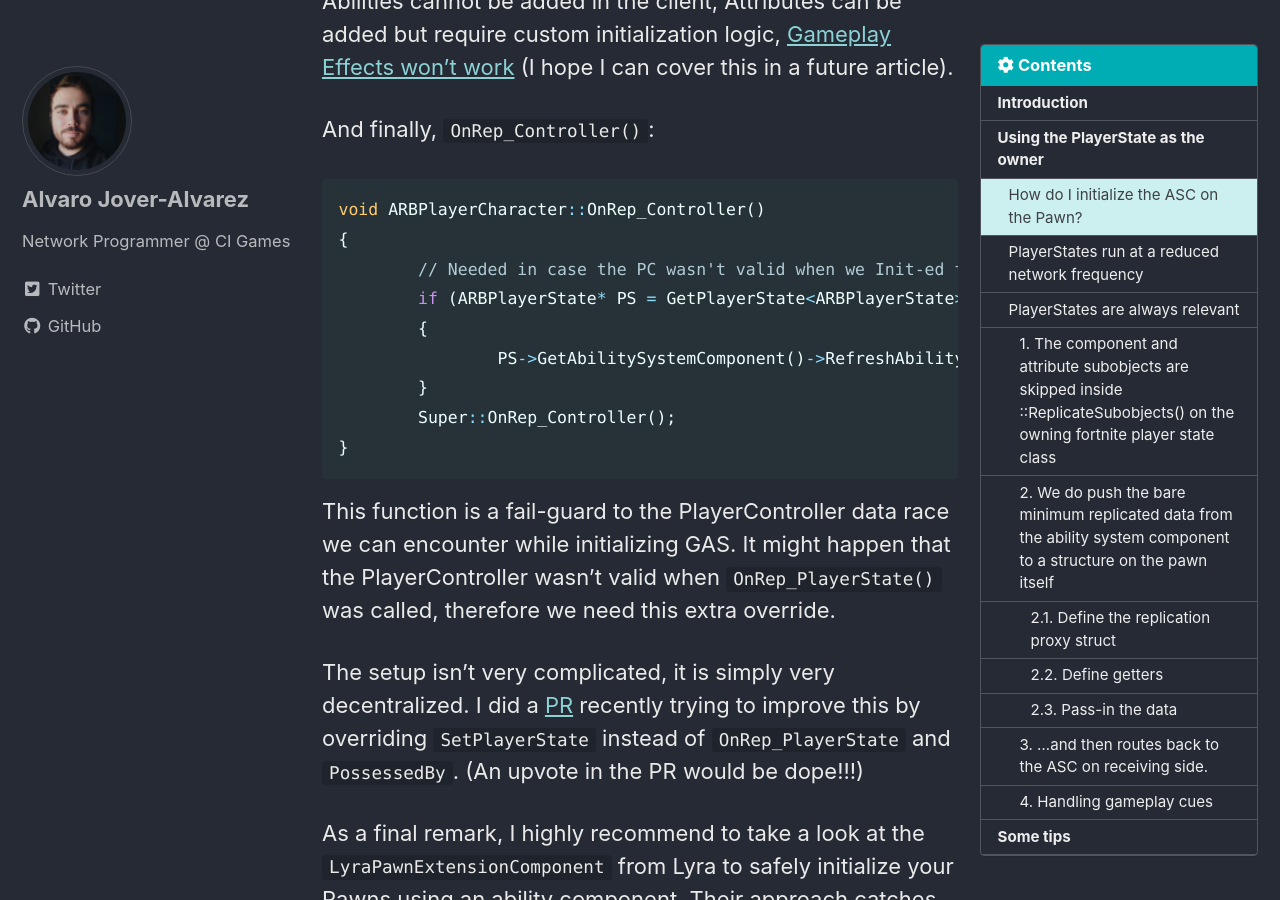
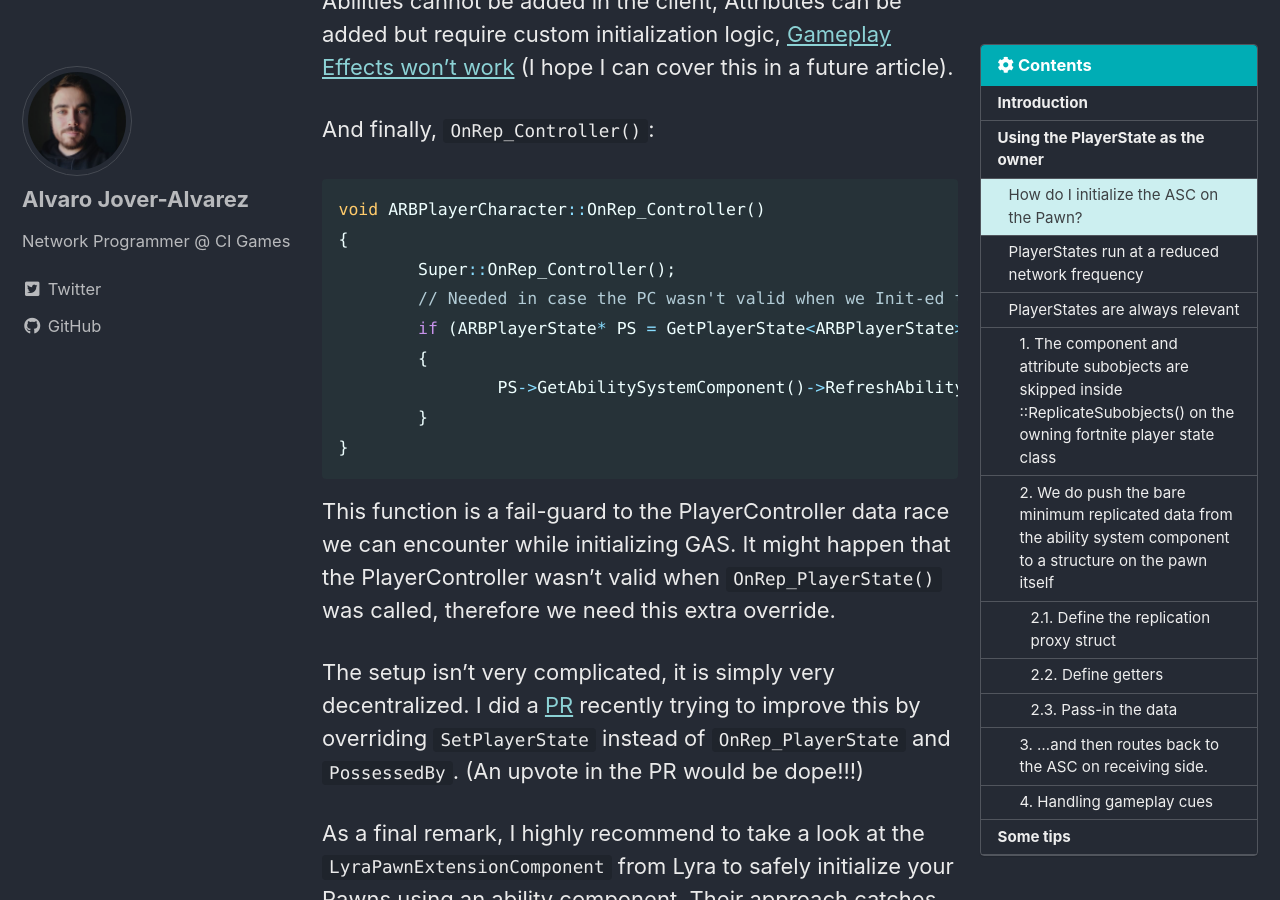
Before and after one commit to vorixo/devtricks, a Jekyll site: the page built from _posts/2021-10-28-gas-replication-proxy.md, in a window 1280 px wide and 900 px high, scrolled down 4576 px. Built offline with Jekyll 4.4.1, drawn with Linux system fonts in a browser that asks for light colours; cached includes are drawn as plain includes.

Commit message:
[FIX] Fixing code in devtricks art

```diff
--- a/_posts/2021-10-28-gas-replication-proxy.md
+++ b/_posts/2021-10-28-gas-replication-proxy.md
@@ -128,12 +128,12 @@ And finally, `OnRep_Controller()`:
 {% highlight c++ %}
 void ARBPlayerCharacter::OnRep_Controller()
 {
+	Super::OnRep_Controller();
 	// Needed in case the PC wasn't valid when we Init-ed the ASC.
 	if (ARBPlayerState* PS = GetPlayerState<ARBPlayerState>())
 	{
 		PS->GetAbilitySystemComponent()->RefreshAbilityActorInfo();
 	}
-	Super::OnRep_Controller();
 }
 {% endhighlight %}
 
```
